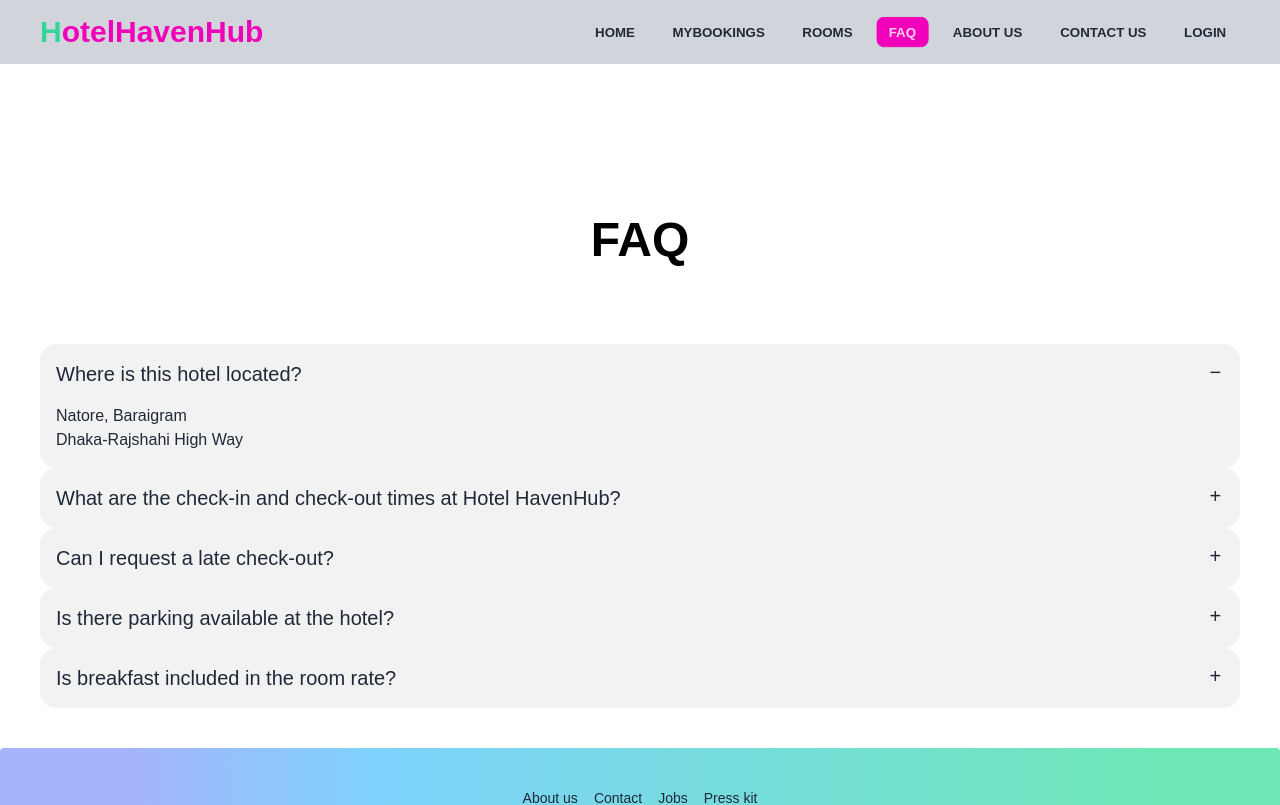
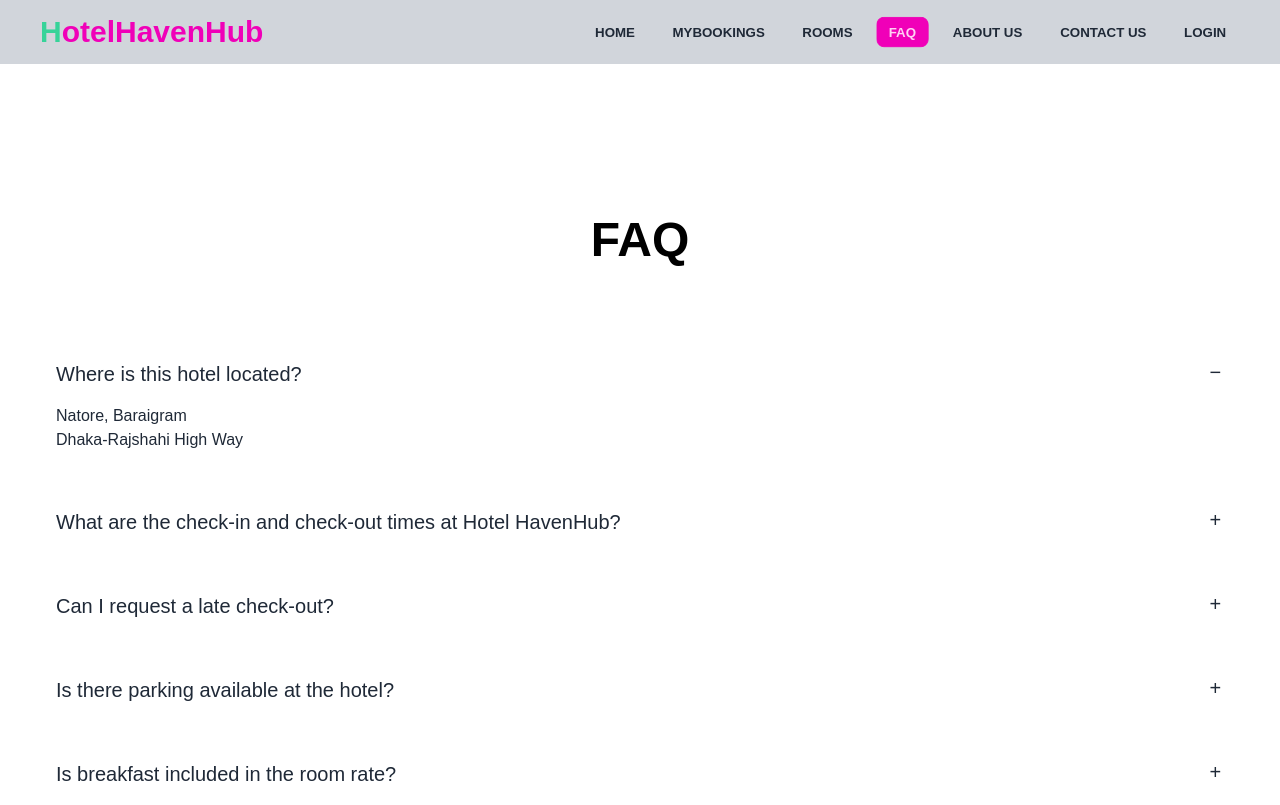
Before and after one commit to zahurul-islam803/hotel-booking-client, a React (Vite) app: page /FAQ in a window 1280 px wide. Shown: the top 805 px of the page. Built offline with nearby package versions, Linux system fonts and the light colour scheme; no server answers; a web font is replaced by a local one.

Commit message:
some page design change

```diff
--- a/src/Pages/AboutUs.jsx
+++ b/src/Pages/AboutUs.jsx
@@ -86,7 +86,7 @@ const AboutUs = () => {
           craft delectable culinary experiences, each member of our team is
           integral to your stay.
         </p>
-        <div className="flex gap-6 justify-center items-center">
+        <div className="grid grid-col-span-1 md:grid-cols-2 gap-6">
           <div className="flex gap-2">
             <img
               src="https://i.ibb.co/7SLsh99/ceo.jpg"
--- a/src/Pages/Faq.jsx
+++ b/src/Pages/Faq.jsx
@@ -13,7 +13,7 @@ const Faq = () => {
           <title>FAQ-HotelHavenHub.com</title>
           <link rel="canonical" href="http://mysite.com/example" />
         </Helmet>
-        <div className="collapse collapse-plus bg-base-200">
+        <div className="collapse collapse-plus">
           <input type="radio" name="my-accordion-3" checked="checked" />
           <div className="collapse-title text-xl font-medium">
             Where is this hotel located?
@@ -23,7 +23,8 @@ const Faq = () => {
             <p>Dhaka-Rajshahi High Way</p>
           </div>
         </div>
-        <div className="collapse collapse-plus bg-base-200">
+        <br />
+        <div className="collapse collapse-plus">
           <input type="radio" name="my-accordion-3" />
           <div className="collapse-title text-xl font-medium">
             What are the check-in and check-out times at Hotel HavenHub?
@@ -35,7 +36,8 @@ const Faq = () => {
             </p>
           </div>
         </div>
-        <div className="collapse collapse-plus bg-base-200">
+        <br />
+        <div className="collapse collapse-plus">
           <input type="radio" name="my-accordion-3" />
           <div className="collapse-title text-xl font-medium">
             Can I request a late check-out?
@@ -48,7 +50,8 @@ const Faq = () => {
             </p>
           </div>
         </div>
-        <div className="collapse collapse-plus bg-base-200">
+        <br />
+        <div className="collapse collapse-plus">
           <input type="radio" name="my-accordion-3" />
           <div className="collapse-title text-xl font-medium">
             Is there parking available at the hotel?
@@ -61,7 +64,8 @@ const Faq = () => {
             </p>
           </div>
         </div>
-        <div className="collapse collapse-plus bg-base-200">
+        <br />
+        <div className="collapse collapse-plus">
           <input type="radio" name="my-accordion-3" />
           <div className="collapse-title text-xl font-medium">
             Is breakfast included in the room rate?
--- a/src/Routes/Router.jsx
+++ b/src/Routes/Router.jsx
@@ -13,6 +13,7 @@ import UpdateBooking from "../Pages/UpdateBooking";
 import Review from "../Pages/Review";
 import Faq from "../Pages/Faq";
 import AboutUs from "../Pages/AboutUs";
+import ContactUs from "../Pages/ContactUs";
 
 const router = createBrowserRouter([
   {
@@ -72,7 +73,7 @@ const router = createBrowserRouter([
       },
       {
         path: "contact-us",
-        element: <AboutUs></AboutUs>
+        element: <ContactUs></ContactUs>
       }
     ],
   },
```
